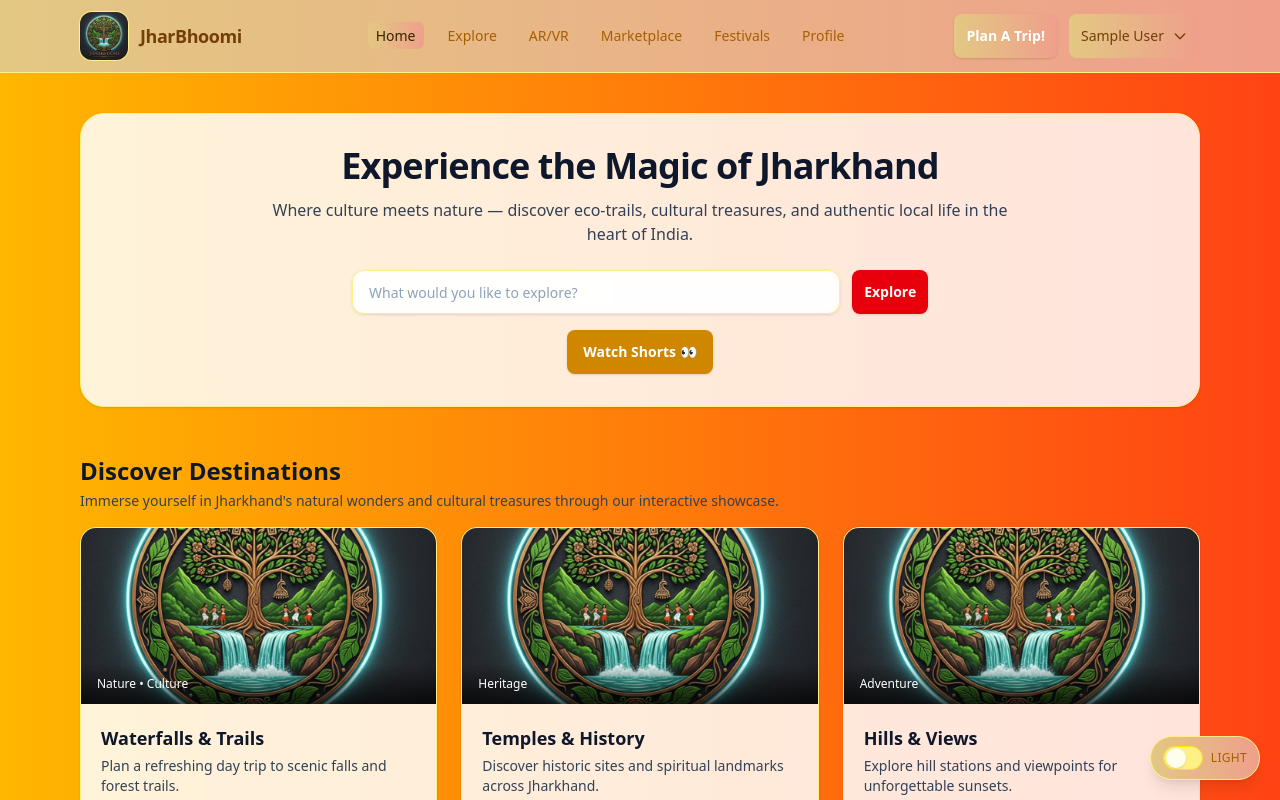
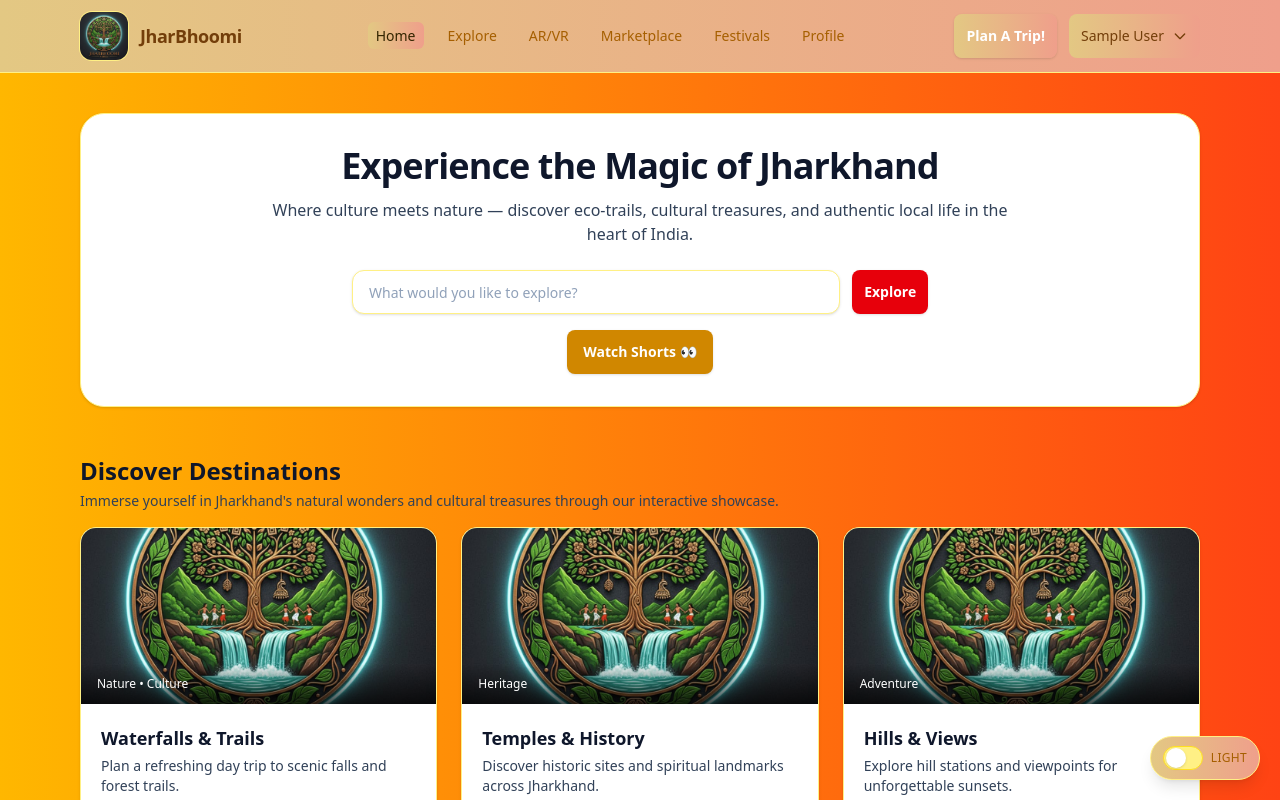
Before and after one commit to CruelFury15/JharBhoomi, a React (Vite) app: page / in a window 1280 px wide. Shown: the top 800 px of the page. Built offline with nearby package versions, Linux system fonts and the light colour scheme; sample sign-in values are in the browser's storage.

Commit message:
Fixing color contrast

```diff
--- a/src/index.css
+++ b/src/index.css
@@ -68,25 +68,3 @@ button{
     }
   }
 }
-
-section.rounded-3xl.bg-white,
-.bg-white {
-  background: rgba(255, 255, 255, 0.85) !important;
-  -webkit-backdrop-filter: blur(10px);
-  backdrop-filter: blur(10px);
-}
-
-.dark section.rounded-3xl.bg-white,
-.dark .bg-white {
-  background: rgba(100, 73, 4, 0.85) !important;
-}
-
-footer.bg-white {
-  background: rgba(255, 255, 255, 0.85) !important;
-  -webkit-backdrop-filter: blur(10px);
-  backdrop-filter: blur(10px);
-}
-
-.dark footer.bg-white {
-  background: rgba(100, 73, 4, 0.85) !important;
-}
```
